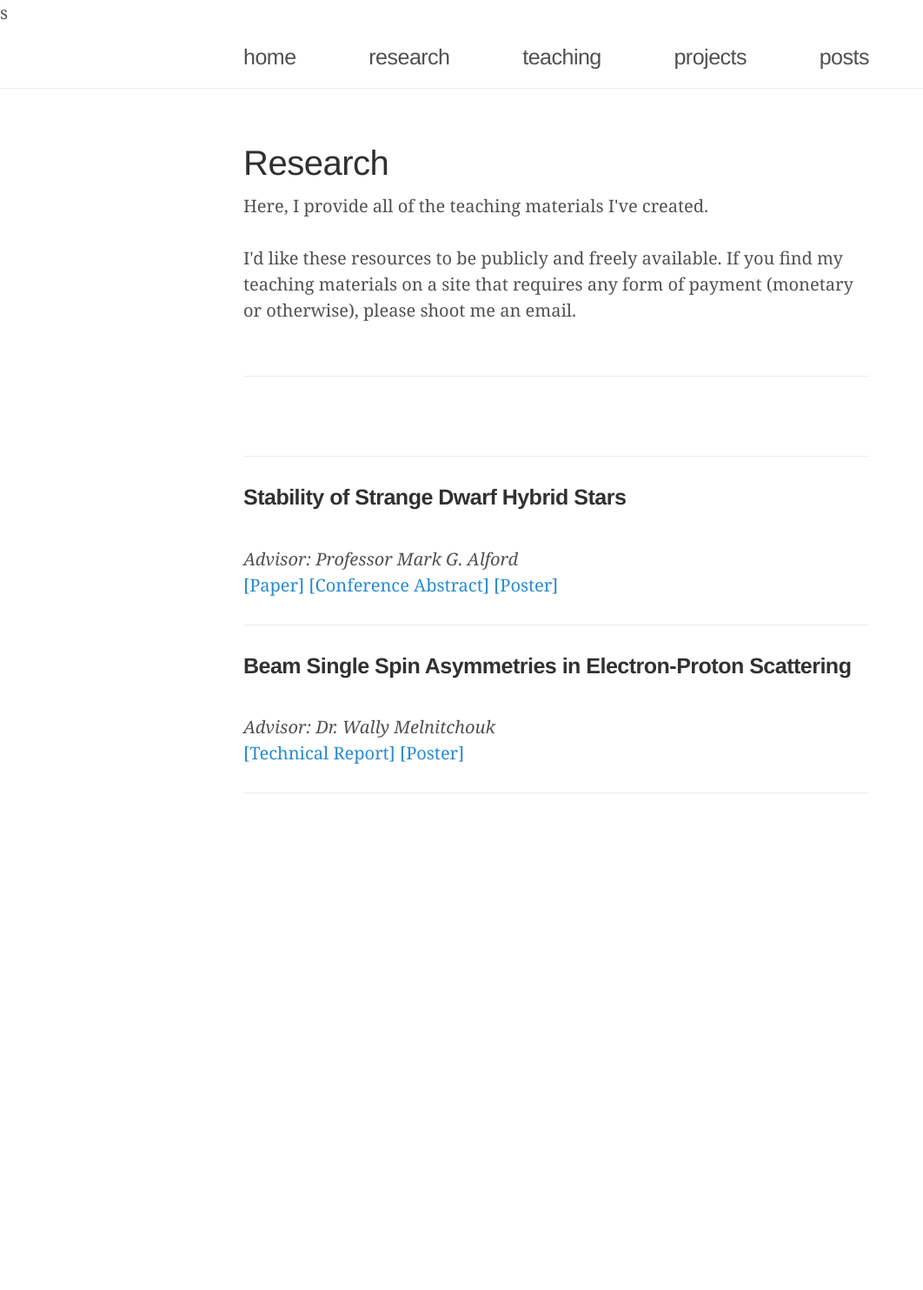
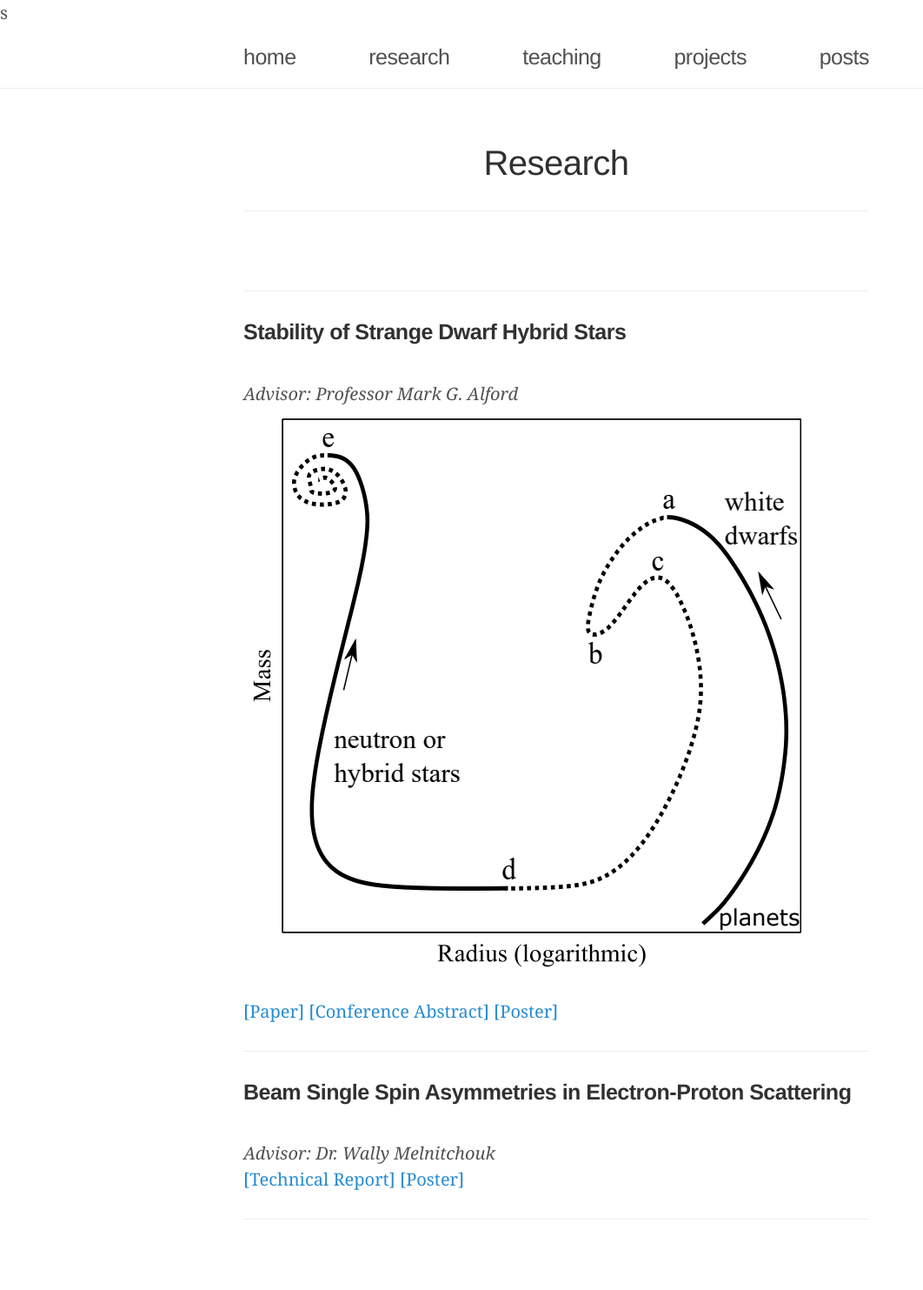
Before and after one commit to pssachdeva/pssachdeva.github.io, a Jekyll site: the page built from research.html, in a window 1280 px wide. Shown: the whole page at 87% size, without its empty margins (0-1062 px from the left). Built offline with Jekyll 4.4.1, drawn with Linux system fonts in a browser that asks for light colours; before the commit the page ends 993 px from its top, so only the background shows below that.

Commit message:
research

```diff
--- a/_layouts/page.html
+++ b/_layouts/page.html
@@ -3,6 +3,6 @@ layout: default
 ---
 
 <div class="page">
-  <h1 class="page-title">{{ page.title }}</h1>
+  <h1 class="page-title" align="center">{{ page.title }}</h1>
   {{ content }}
 </div>
--- a/research.html
+++ b/research.html
@@ -2,11 +2,6 @@
 layout: page
 title: Research
 ---
-Here, I provide all of the teaching materials I've created.<br><br>
-
-I'd like these resources to be publicly and freely available. If you find my teaching materials on a site that requires any form of payment (monetary or otherwise), please shoot me an email. <br><br>
-
-
 
 <div>
 	<hr>
@@ -16,6 +11,7 @@ I'd like these resources to be publicly and freely available. If you find my tea
 	<hr>
 	<h3><b>Stability of Strange Dwarf Hybrid Stars</b></h3><br>
 	<i>Advisor: Professor Mark G. Alford</i> <br>
+	<img src="{{ site.baseurl }}/pics/mr_plot.png">
 	<a href="http://iopscience.iop.org/article/10.3847/1538-4357/aa8509/pdf">[Paper]</a>
 	<a href="http://meetings.aps.org/Meeting/HAW14/Session/GB.104">[Conference Abstract]</a>
 	<a href="{{ site.baseurl }}/pdfs/hybrid_star_poster.pdf">[Poster]</a>
```
Also changed, not shown: pics/mr_plot.png (added), 1 other file.
